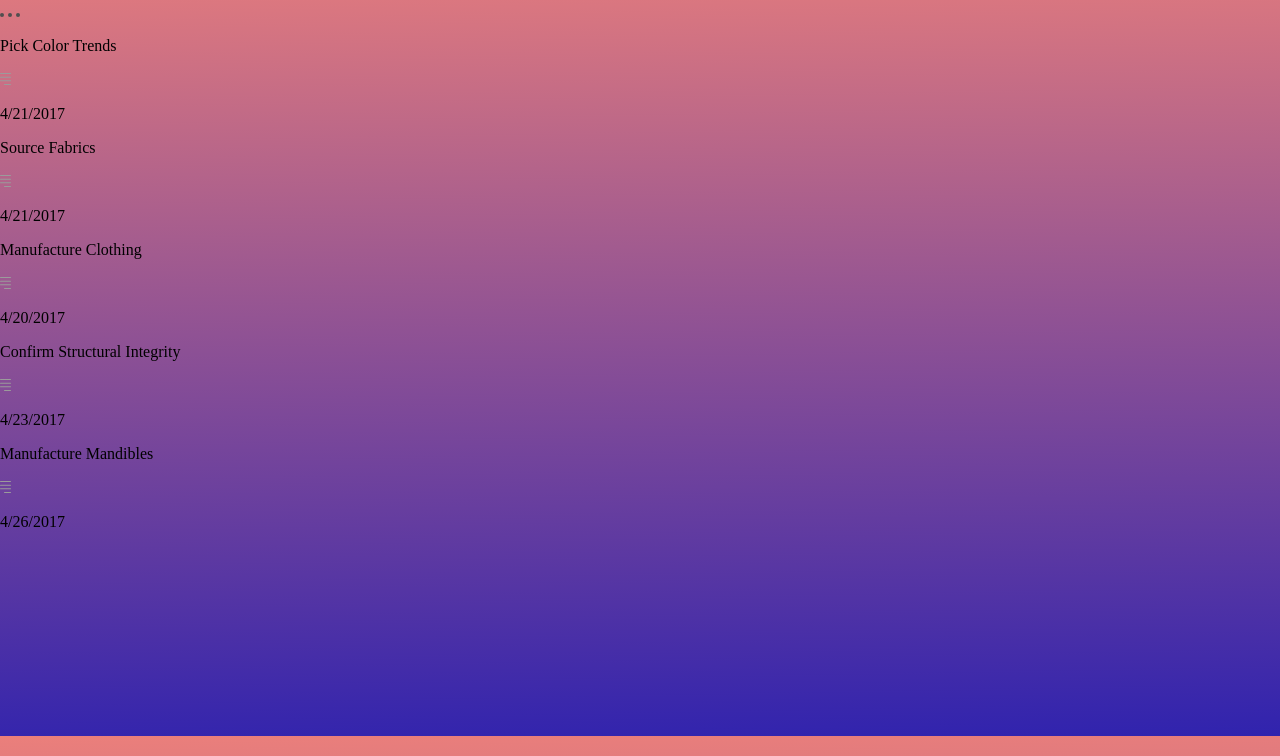
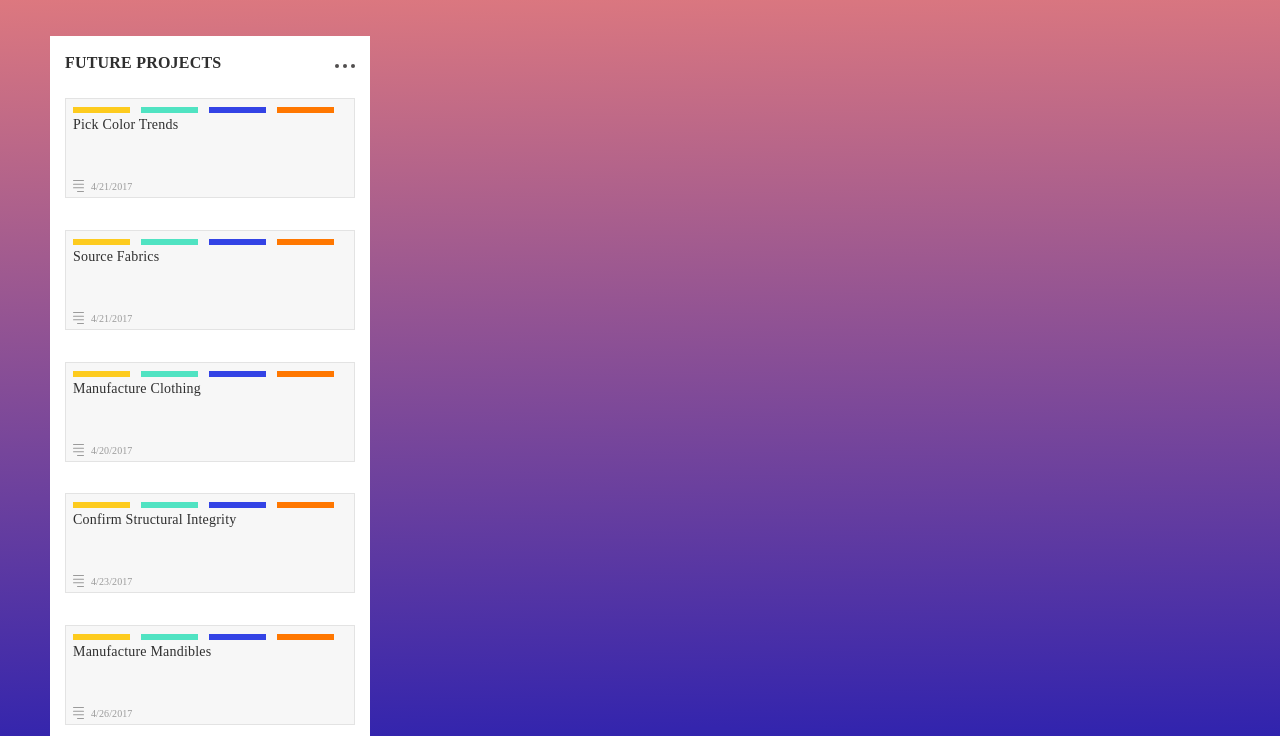
Before and after one commit to kendallawills/Codecademy_Task-Board, a plain HTML site: page index.html in a window 1280 px wide. Shown: the part 64-820 px from the top of the page. Drawn offline with nearby package versions, Linux system fonts and the light colour scheme; a web font is replaced by a local one.

Commit message:
Style Cards

```diff
--- a/resources/style.css
+++ b/resources/style.css
@@ -60,9 +60,118 @@ body {
 
 /* SITE BODY */
 
+.site-body {
+    position: absolute;
+    top: 100px;
+    margin-left: 50px;
+}
+
 .container {
+    width: 1000px;
+    display: grid;
+    grid-template-columns: 1fr 1fr 1fr;
+    gap: 20px;
+}
 
+.card-column {
+    min-height: 700px;
+    background-color: #ffffff;
+    display: grid;
+    grid-template-rows: 20px 100px;
+    grid-auto-rows: 100px;
+    gap: 10px;
+    align-content: space-around;
 }
+
+.taskgroup-heading {
+    margin-top: 7px;
+    margin-left: 15px;
+}
+
+.card-column h2 {
+    color: #2f2f2f;
+    font-family: WorkSans;
+    font-size: 16px;
+    font-weight: 600;
+    letter-spacing: 0.2px;
+    text-align: left;
+    display: inline-block;
+    margin: 0 auto;
+    padding: 0;
+}
+
+.ellipsis-icon {
+    display: inline-block;
+    float: right;
+    margin-right: 15px;
+}
+
+/* CARDS */
+
+.card {
+    background-color: rgba(216, 216, 216, 0.21);
+    border: solid 1px rgba(151, 151, 151, 0.21);
+    position: relative;
+    margin-right: 15px;
+    margin-left: 15px;
+}
+
+.rectangle {
+    width: 57px;
+    height: 6px;
+    display: inline-block;
+    position: relative;
+    margin-left: 7px;
+}
+
+.yellow {
+    background-color: #fdcb1e;
+}
+
+.green {
+    background-color: #50e3c2;
+}
+
+.blue {
+    background-color: #3343e5;
+}
+
+.orange {
+    background-color: #ff7700;
+}
+
+.task-description {
+    color: #2f2f2f;
+    font-family: WorkSans;
+    font-size: 14px;
+    letter-spacing: 0.2px;
+    text-align: left;
+    margin-top: 0;
+    margin-left: 7px;
+}
+
+.list-icon {
+    display: inline-block;
+    position: absolute;
+    bottom: 0;
+    margin-bottom: 5px;
+    margin-left: 7px;
+}
+
+.task-date {
+    color: #9b9b9b;
+    font-family: WorkSans;
+    font-size: 10px;
+    letter-spacing: 0.1px;
+    text-align: left;
+    display: inline-block;
+    position: absolute;
+    bottom: 0;
+    left: 25px;
+    margin-bottom: 5px;
+}
+
+/*
 
 input {
 
@@ -75,3 +184,5 @@ input {
 .card-column input {
 
 }
+
+*/
```
